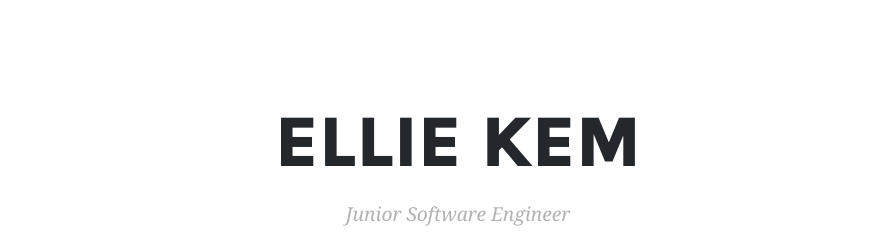
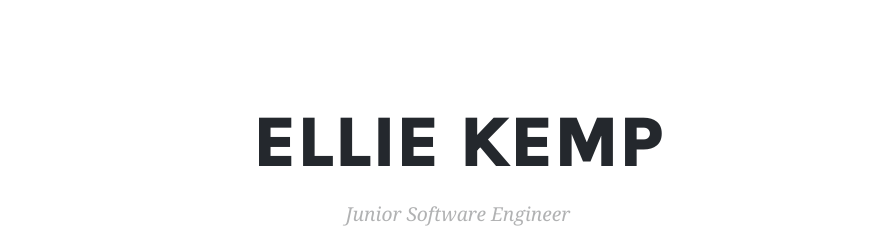
Before and after one commit to erkemp3/erkemp3.github.io, a plain HTML site: page index.html in a window 1280 px wide. Shown: the top 234 px of the page, without its empty margins (182-1072 px from the left). Drawn offline with nearby package versions, Linux system fonts and the light colour scheme.

Commit message:
added document title

```diff
--- a/index.html
+++ b/index.html
@@ -4,7 +4,7 @@
     <meta charset="UTF-8" />
     <meta http-equiv="X-UA-Compatible" content="IE=edge" />
     <meta name="viewport" content="width=device-width, initial-scale=1.0" />
-    <title>Document</title>
+    <title>Ellie Kemp Portfolio</title>
     <link
       rel="stylesheet"
       type="text/css"
@@ -35,7 +35,7 @@
     />
   </head>
   <body>
-    <h1>ELLIE KEM</h1>
+    <h1>ELLIE KEMP</h1>
     <h2>Junior Software Engineer</h2>
     <div id="box-container">
       <div id="box-1">
```
